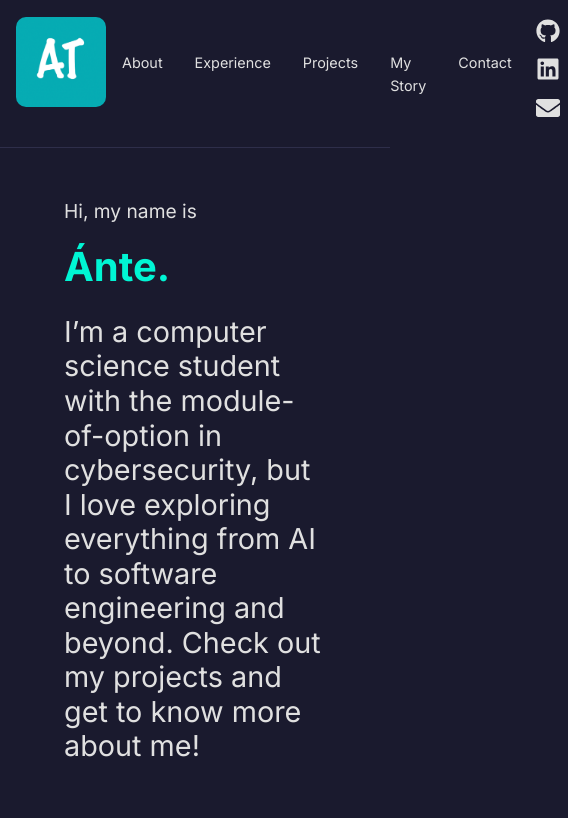
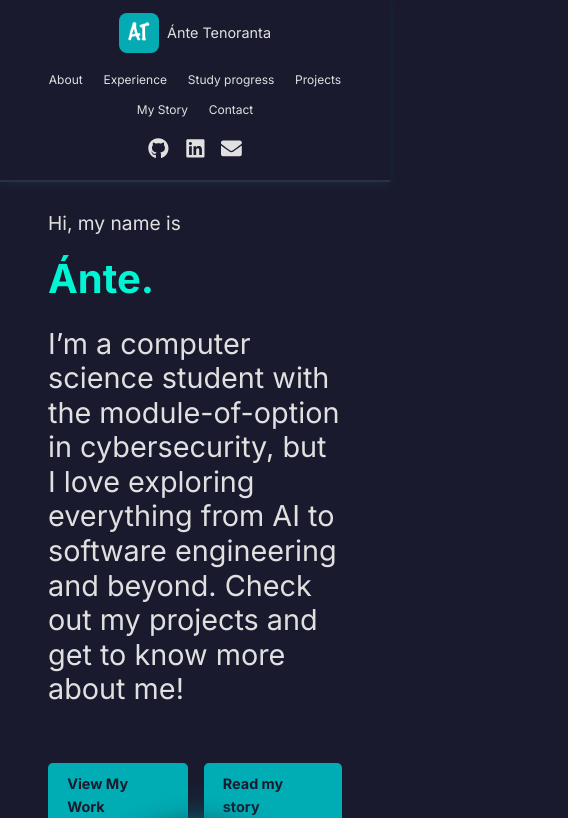
Before and after one commit to AnteTeno/portfolio-website, a React (Create React App) app: page / in a window 390 px wide. Shown: the top 818 px of the page, 568 px wide, since content can reach past the window. Built offline with nearby package versions, Linux system fonts and the light colour scheme.

Commit message:
Added academicrecord.js and academicrecord.css, which showcase my academic progress

```diff
--- a/src/App.js
+++ b/src/App.js
@@ -8,6 +8,7 @@ import Projects from './components/Projects';
 import Story from './components/Story';
 import Contact from './components/Contact';
 import Footer from './components/Footer';
+import AcademicRecord from './components/AcademicRecord';
 
 function App() {
   return (
@@ -17,6 +18,7 @@ function App() {
         <Hero />
         <About />
         <Experience />
+        <AcademicRecord />
         <Projects />
         <Story />
         <Contact />
--- a/src/components/About.css
+++ b/src/components/About.css
@@ -20,7 +20,7 @@
 
 .section-title {
   font-size: 2.5rem;
-  color: var(--accent);
+  color: var(--text);
   text-align: center;
   margin-bottom: 3rem;
   position: relative;
@@ -48,7 +48,7 @@
 
 .about-content h3 {
   font-size: 1.8rem;
-  color: var(--accent);
+  color: var(--text);
   margin-top: 2rem;
   margin-bottom: 1rem;
 }
--- a/src/components/About.js
+++ b/src/components/About.js
@@ -17,7 +17,7 @@ const About = () => {
           <li><i className="devicon-css3-plain colored"></i> CSS3</li>
           <li><i className="devicon-git-plain colored"></i> Git <i className="devicon-github-plain colored"></i> GitHub</li>
           <li><i className="devicon-docker-plain colored"></i> Docker</li>
-          <li><i className="devicon-docker-plain colored"></i> Docker</li>
+
         </ul>
       </div>
     </section>
--- /dev/null
+++ b/src/components/AcademicRecord.css
@@ -0,0 +1,105 @@
+.academic-record-section {
+  padding: 3rem 2rem;
+  max-width: 1000px;
+  max-height: 600px;
+  margin: 0 auto;
+  background-color: var(--background);
+}
+
+.section-title {
+  font-size: 2.5rem;
+  margin-bottom: 40px;
+  text-align: center;
+  color: var(--text);
+}
+
+.degree-info {
+  background-color: var(--secondary);
+  color: var(--text);
+  padding: 40px;
+  border-radius: 10px;
+  margin-bottom: 50px;
+  border: 2px solid var(--border);
+  box-shadow: 0 0 20px rgba(0, 173, 181, 0.2);
+}
+
+.degree-info h3 {
+  font-size: 1.6rem;
+  margin-bottom: 10px;
+  font-weight: 700;
+  color: var(--primary);
+}
+
+.university {
+  font-size: 1.2rem;
+  margin-bottom: 5px;
+  color: var(--text);
+}
+
+.timeline {
+  font-size: 1rem;
+  margin-bottom: 10px;
+  color: var(--text);
+  opacity: 0.8;
+}
+
+.specialization {
+  font-size: 1.1rem;
+  margin-bottom: 25px;
+  font-weight: 100;
+  color: var(--accent);
+  background: rgba(0, 245, 212, 0.1);
+  display: inline-block;
+  padding: 8px 15px;
+  border-radius: 20px;
+  border: 1px solid var(--accent);
+}
+
+.progress-bar-container {
+  margin-top: 30px;
+}
+
+.progress-info {
+  display: flex;
+  justify-content: space-between;
+  margin-bottom: 12px;
+  font-size: 1rem;
+  font-weight: 500;
+  color: var(--text);
+}
+
+.progress-bar {
+  width: 100%;
+  height: 25px;
+  background-color: var(--border);
+  border-radius: 15px;
+  overflow: hidden;
+  border: 1px solid var(--primary);
+}
+
+.progress-fill {
+  height: 100%;
+  background: linear-gradient(90deg, var(--primary), var(--accent));
+  transition: width 0.8s ease;
+  border-radius: 15px;
+  box-shadow: 0 0 10px var(--accent);
+}
+
+
+@media (max-width: 768px) {
+  .academic-record-section {
+    padding: 60px 15px;
+  }
+
+  .section-title {
+    font-size: 2rem;
+  }
+
+  .degree-info {
+    padding: 25px;
+  }
+
+  .degree-info h3 {
+    font-size: 1.5rem;
+  }
+}
--- /dev/null
+++ b/src/components/AcademicRecord.js
@@ -0,0 +1,46 @@
+import React from 'react';
+import './AcademicRecord.css';
+
+const AcademicRecord = () => {
+  const degreeInfo = {
+    degree: "Bachelor's Degree in Computer Science and Engineering",
+    university: "University of Oulu",
+    startYear: "2023",
+    expectedGraduation: "2025",
+    specialization: "Cybersecurity",
+    creditsCompleted: 143,
+    creditsTotal: 180
+  };
+
+
+
+  return (
+    <section id="academic" className="academic-record-section">
+      <h2 className="section-title">Academic Progress</h2>
+
+      <div className="degree-info">
+        <h3>{degreeInfo.degree}</h3>
+        <p className="university">{degreeInfo.university}</p>
+        <p className="timeline">{degreeInfo.startYear} - {degreeInfo.expectedGraduation} (Expected)</p>
+        <p className="specialization">Module of option: {degreeInfo.specialization}</p>
+
+        <div className="progress-bar-container">
+          <div className="progress-info">
+            <span>Degree Progress</span>
+            <span>{degreeInfo.creditsCompleted} / {degreeInfo.creditsTotal} credits ({Math.round((degreeInfo.creditsCompleted / degreeInfo.creditsTotal) * 100)}%)</span>
+          </div>
+          <div className="progress-bar">
+            <div
+              className="progress-fill"
+              style={{ width: `${(degreeInfo.creditsCompleted / degreeInfo.creditsTotal) * 100}%` }}
+            ></div>
+          </div>
+        </div>
+      </div>
+
+
+    </section>
+  );
+};
+
+export default AcademicRecord;
--- a/src/components/Projects.js
+++ b/src/components/Projects.js
@@ -20,6 +20,12 @@ const Projects = () => {
       description: 'A collection of solutions to various coding problems from Leetcode, implemented in Python. Covers a wide range of topics including arrays, strings, algorithms, and data structures.',
       imageUrl: 'leetcode.png',
       githubUrl: 'https://github.com/AnteTeno/LeetCode'
+    },
+    {
+      name: 'Portfolio website',
+      description: 'A personal portfolio website showcasing my projects, experience, and journey in computer science and engineering.',
+      imageUrl: 'portfolio-website.png',
+      githubUrl: 'https://github.com/AnteTeno/portfolio-website'
     }
   ];
 
--- a/src/components/Sidebar.css
+++ b/src/components/Sidebar.css
@@ -1,56 +1,64 @@
 .sidebar {
-  width: 250px;
+  position: fixed;
+  top: 0;
+  left: 0;
+  right: 0;
   background-color: var(--background);
   color: var(--text);
-  padding: 2rem;
+  padding: 1rem 2rem;
+  border-bottom: 2px solid var(--border);
   display: flex;
-  flex-direction: column;
-  position: fixed;
-  height: 100vh;
-  border-right: 1px solid var(--border);
+  justify-content: space-between;
+  align-items: center;
+  z-index: 400;
+  box-shadow: 0 2px 10px rgba(0, 173, 181, 0.1);
 }
 
 .sidebar-header {
-  text-align: center;
-  margin-bottom: 2rem;
+  display: flex;
+  align-items: center;
+  gap: 1rem;
 }
 
 .sidebar-logo {
-  width: 90px; /* Adjust as needed */
-  height: 90px; /* Adjust as needed */
-  margin-bottom: 1rem;
+  width: 50px;
+  height: 50px;
   object-fit: cover;
-  border-radius: 10px; /* Smooth corners */
+  border-radius: 8px;
 }
 
 .sidebar-name {
-  font-size: 2rem;
+  font-size: 1.5rem;
   color: var(--primary);
-  margin-bottom: 0.5rem;
+  margin: 0;
 }
 
 .sidebar-role {
-  font-size: 1rem;
+  font-size: 1.1rem;
   color: var(--text);
+  margin: 0;
 }
 
 .sidebar-nav ul {
   list-style: none;
   padding: 0;
+  margin: 0;
+  display: flex;
+  gap: 2rem;
 }
 
 .sidebar-nav li {
-  margin-bottom: 1rem;
+  margin: 0;
 }
 
 .sidebar-nav a {
   color: var(--text);
-  font-size: 1.1rem;
+  font-size: 1rem;
   text-decoration: none;
-  display: block;
-  padding: 0.5rem 1rem;
+  padding: 1rem 1rem;
   border-radius: 5px;
   transition: background-color 0.3s ease, color 0.3s ease;
+  white-space: nowrap;
 }
 
 .sidebar-nav a:hover {
@@ -59,16 +67,14 @@
 }
 
 .sidebar-social-links {
-  margin-top: auto; /* Pushes social links to the bottom */
-  padding-top: 1rem;
-  border-top: 1px solid var(--border);
-  text-align: center;
+  display: flex;
+  gap: 1rem;
+  align-items: center;
 }
 
 .sidebar-social-links a {
   color: var(--text);
-  font-size: 1.8rem;
-  margin: 0 0.8rem;
+  font-size: 1.6rem;
   transition: color 0.3s ease;
 }
 
@@ -78,64 +84,80 @@
 
 /* Main content area adjustment */
 .content {
-  margin-left: 250px; /* Same width as sidebar */
+  margin-top: 90px; /* Space for fixed navbar */
   padding: 2rem;
 }
 
 /* Responsive adjustments */
+@media (max-width: 1024px) {
+  .sidebar {
+    padding: 1rem;
+    flex-wrap: wrap;
+    gap: 1rem;
+  }
+
+  .sidebar-nav ul {
+    gap: 1rem;
+  }
+
+  .sidebar-nav a {
+    font-size: 0.9rem;
+    padding: 0.4rem 0.8rem;
+  }
+}
+
 @media (max-width: 768px) {
   .sidebar {
-    width: 100%;
-    height: auto;
-    position: relative;
-    border-right: none;
-    border-bottom: 1px solid var(--border);
-    flex-direction: row;
-    justify-content: space-around;
-    align-items: center;
-    padding: 1rem;
+    padding: 0.8rem 1rem;
+    flex-direction: column;
+    gap: 0.8rem;
   }
 
   .sidebar-header {
-    margin-bottom: 0;
+    gap: 0.5rem;
   }
 
-  .sidebar-name {
-    font-size: 1.5rem;
+  .sidebar-logo {
+    width: 40px;
+    height: 40px;
   }
 
   .sidebar-role {
-    display: none; /* Hide role on small screens */
+    font-size: 0.9rem;
   }
 
   .sidebar-nav ul {
-    display: flex;
-    flex-direction: row;
+    gap: 0.5rem;
+    flex-wrap: wrap;
+    justify-content: center;
   }
 
-  .sidebar-nav li {
-    margin-bottom: 0;
-    margin: 0 0.5rem;
+  .sidebar-nav a {
+    padding: 0.4rem 0.6rem;
+    font-size: 0.85rem;
+  }
+
+  .sidebar-social-links a {
+    font-size: 1.3rem;
+  }
+
+  .content {
+    margin-top: 140px; /* More space for wrapped navbar */
+    padding: 1rem;
+  }
+}
+
+@media (max-width: 480px) {
+  .sidebar-nav ul {
+    gap: 0.3rem;
   }
 
   .sidebar-nav a {
     padding: 0.3rem 0.5rem;
-    font-size: 0.9rem;
-  }
-
-  .sidebar-social-links {
-    margin-top: 0;
-    padding-top: 0;
-    border-top: none;
-  }
-
-  .sidebar-social-links a {
-    font-size: 1.5rem;
-    margin: 0 0.5rem;
+    font-size: 0.75rem;
   }
 
   .content {
-    margin-left: 0;
-    padding-top: 1rem; /* Adjust for collapsed sidebar */
+    margin-top: 160px;
   }
 }
--- a/src/components/Sidebar.js
+++ b/src/components/Sidebar.js
@@ -1,6 +1,6 @@
 import React from 'react';
 import './Sidebar.css';
-import { FaGithub, FaLinkedin, FaEnvelope } from 'react-icons/fa'; // Assuming react-icons is installed
+import { FaGithub, FaLinkedin, FaEnvelope } from 'react-icons/fa';
 
 const Sidebar = () => {
   return (
@@ -13,6 +13,7 @@ const Sidebar = () => {
         <ul>
           <li><a href="#about">About</a></li>
           <li><a href="#experience">Experience</a></li>
+          <li><a href="#academic">Study progress</a></li>
           <li><a href="#projects">Projects</a></li>
           <li><a href="#story">My Story</a></li>
           <li><a href="#contact">Contact</a></li>
```
Also changed, not shown: public/portfolio-website.png (added).
